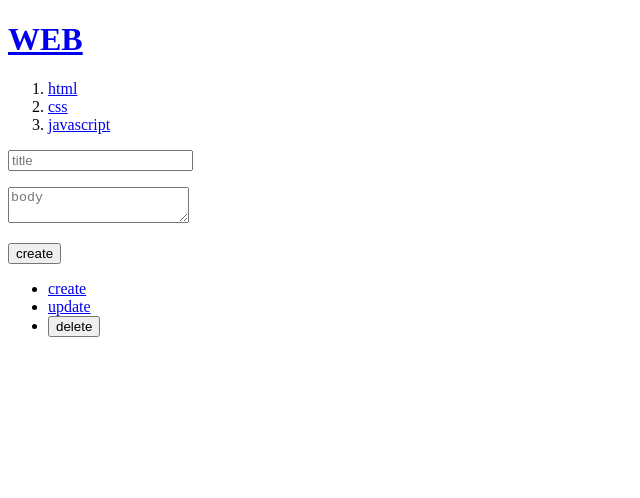
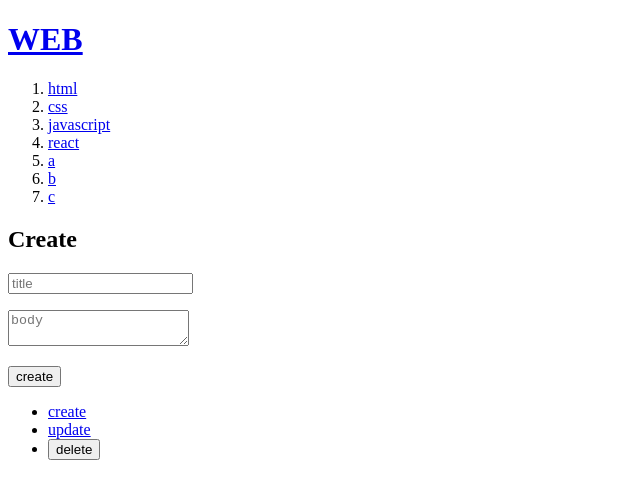
Before and after one commit to DUChae/Learning-Next.js, a Next.js app: page /create in a window 1280 px wide. Shown: the top 498 px of the page, without its empty margins (0-640 px from the left). Built offline with nearby package versions, Linux system fonts and the light colour scheme; data requests are answered from the project's data file.

Commit message:
feat.Cache

```diff
--- a/db.json
+++ b/db.json
@@ -14,6 +14,26 @@
       "id": "276c",
       "title": "javascript ",
       "body": "javascript is ..."
+    },
+    {
+      "id": "94ec",
+      "title": "react",
+      "body": "react is ..."
+    },
+    {
+      "id": "1870",
+      "title": "a",
+      "body": "a"
+    },
+    {
+      "id": "6d45",
+      "title": "b",
+      "body": "b"
+    },
+    {
+      "id": "432c",
+      "title": "c",
+      "body": "c"
     }
   ],
   "posts": [
--- a/src/app/create/page.js
+++ b/src/app/create/page.js
@@ -1,3 +1,45 @@
+// "use client";
+
+// import { useRouter } from "next/navigation";
+
+// export default function Create() {
+//   const router = useRouter();
+//   return (
+//     <form
+//       onSubmit={(e) => {
+//         e.preventDefault();
+//         const title = e.target.title.value;
+//         const body = e.target.body.value;
+
+//         const options = {
+//           method: "POST",
+//           headers: {
+//             "Content-Type": "application/json",
+//           },
+//           body: JSON.stringify({ title, body }),
+//         };
+//         fetch(`http://localhost:9999/topics`, options)
+//           .then((res) => res.json())
+//           .then((result) => {
+//             console.log(result);
+//             const lastid = result.id;
+//             router.refresh();
+//             router.push(`/read/${lastid}`);
+//           });
+//       }}
+//     >
+//       <p>
+//         <input type="text" name="title" placeholder="title" />
+//       </p>
+//       <p>
+//         <textarea name="body" placeholder="body"></textarea>
+//       </p>
+//       <p>
+//         <input type="submit" value="create" />
+//       </p>
+//     </form>
+//   );
+// }
 "use client";
 
 import { useRouter } from "next/navigation";
@@ -6,27 +48,24 @@
   const router = useRouter();
   return (
     <form
-      onSubmit={(e) => {
-        e.preventDefault();
-        const title = e.target.title.value;
-        const body = e.target.body.value;
-
-        const options = {
+      onSubmit={async (evt) => {
+        evt.preventDefault();
+        const title = evt.target.title.value;
+        const body = evt.target.body.value;
+        const resp = await fetch("http://localhost:9999/topics/", {
           method: "POST",
           headers: {
             "Content-Type": "application/json",
           },
           body: JSON.stringify({ title, body }),
-        };
-        fetch(`http://localhost:9999/topics`, options)
-          .then((res) => res.json())
-          .then((result) => {
-            console.log(result);
-            const lastid = result.id;
-            router.push(`/read/${lastid}`);
-          });
+        });
+        const topic = await resp.json();
+        console.log("file: page.js:19 ~ Create ~ topic:", topic);
+        router.push(`/read/${topic.id}`);
+        router.refresh();
       }}
     >
+      <h2>Create</h2>
       <p>
         <input type="text" name="title" placeholder="title" />
       </p>
--- a/src/app/layout.js
+++ b/src/app/layout.js
@@ -5,9 +5,10 @@
   description: "Learning Next.js",
 };
 export default async function RootLayout({ children }) {
-  const resp = await fetch("http://localhost:9999/topics");
+  const resp = await fetch("http://localhost:9999/topics/", {
+    cache: "no-cache",
+  });
   const topics = await resp.json();
-
   return (
     <html>
       <body>
```
